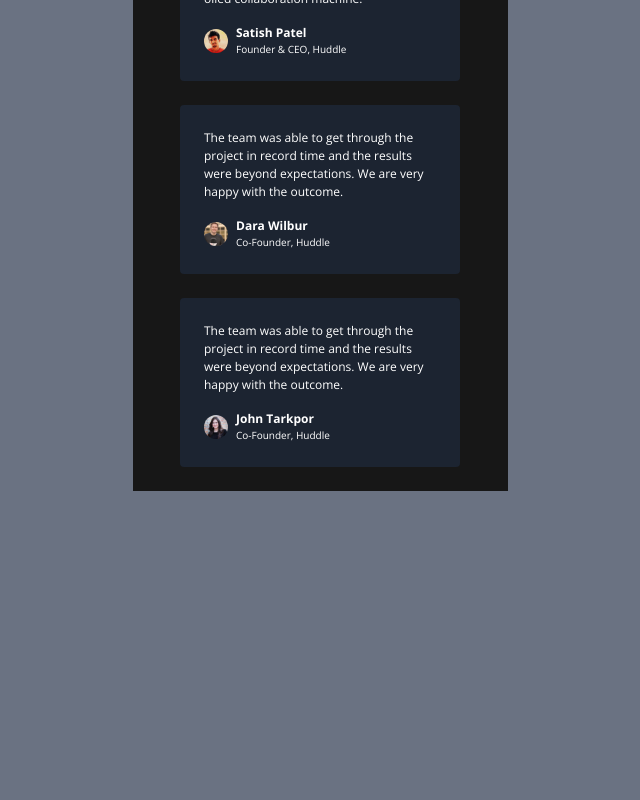
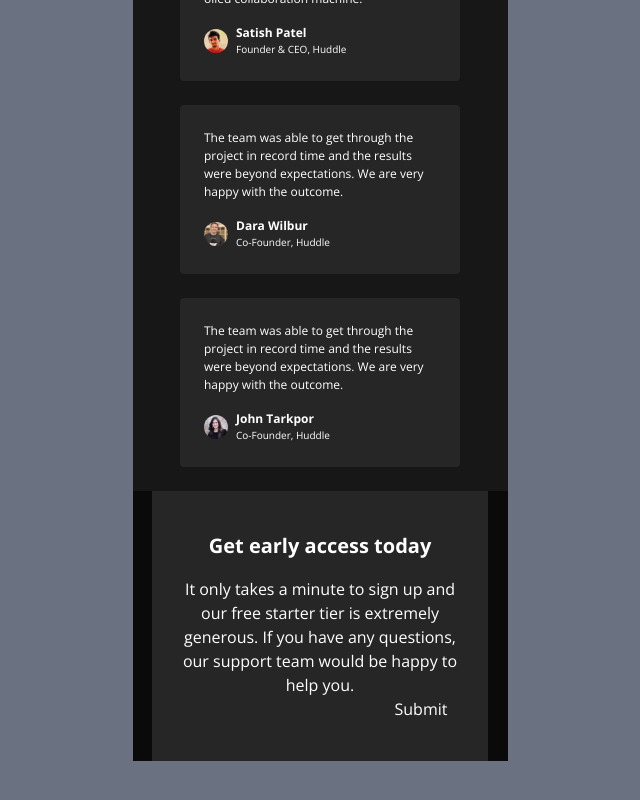
Before and after one commit to TUWINS/landing-page-live, a React (Vite) app: page / in a window 1280 px wide. Shown: the part 2692-3492 px from the top of the page, without its empty margins (320-960 px from the left). Before the commit the page ends 3183 px from the top, so only its background shows below. Built offline with nearby package versions, Linux system fonts and the light colour scheme; a web font is replaced by a local one.

Commit message:
first style form

```diff
--- a/src/App.tsx
+++ b/src/App.tsx
@@ -2,7 +2,8 @@ import {Header
     ,Hero,
     Features,
     MoreInformation,
-    Testimonials
+    Testimonials,
+    Form
 } from "./components";
 
 function App() {
@@ -33,6 +34,10 @@ function App() {
                 <Testimonials />
             </section>
 
+            <section className="bg-neutral-950 ">
+           <Form />
+            </section>
+
 
         </main>
     )
--- a/src/components/feature.tsx
+++ b/src/components/feature.tsx
@@ -1,7 +1,7 @@
 interface Features {
-  title: string;
-  description: string;
-  iconUrl: string;
+    title: string;
+    description: string;
+    iconUrl: string;
 }
 
 const featuresData: Features[] = [
--- /dev/null
+++ b/src/components/form.tsx
@@ -0,0 +1,18 @@
+
+export const Form = () => {
+  return (
+    <div className='mb-[300px]  text-center  py-10 px-6 bg-neutral-800
+    roundes-[9px] w-[336px] mx-auto'>
+    <h2 className='font-bold  mb-4 text-[1.25rem]'>
+    Get early access today
+    </h2>
+    <p>
+    It only takes a minute to sign up and our free starter tier is extremely generous. If you have any questions, our support team would be happy to help you.
+    </p>
+    <form action="">
+    <input type="email" />
+    <button>Submit</button>
+    </form>
+    </div>
+)
+}
--- a/src/components/index.ts
+++ b/src/components/index.ts
@@ -5,3 +5,4 @@ export { Button } from "./button";
 export { Features } from "./feature";
 export {MoreInformation} from "./more-information";
 export {Testimonials} from "./testimonials";
+export {Form} from "./form";
--- a/src/components/testimonial-card.tsx
+++ b/src/components/testimonial-card.tsx
@@ -9,7 +9,7 @@ interface  Props{
 
 export const TestimonialCard = ({name, role, image, quote}: Props) => {
     return (
-        <div className='bg-Navy-850-  rounded-sm p-6  w-[280px]' >
+        <div className='bg-neutral-800 rounded-sm p-6  w-[280px]' >
                 <blockquote className='text-[.75rem] mb-4'>
                     {quote}
                 </blockquote>
```
